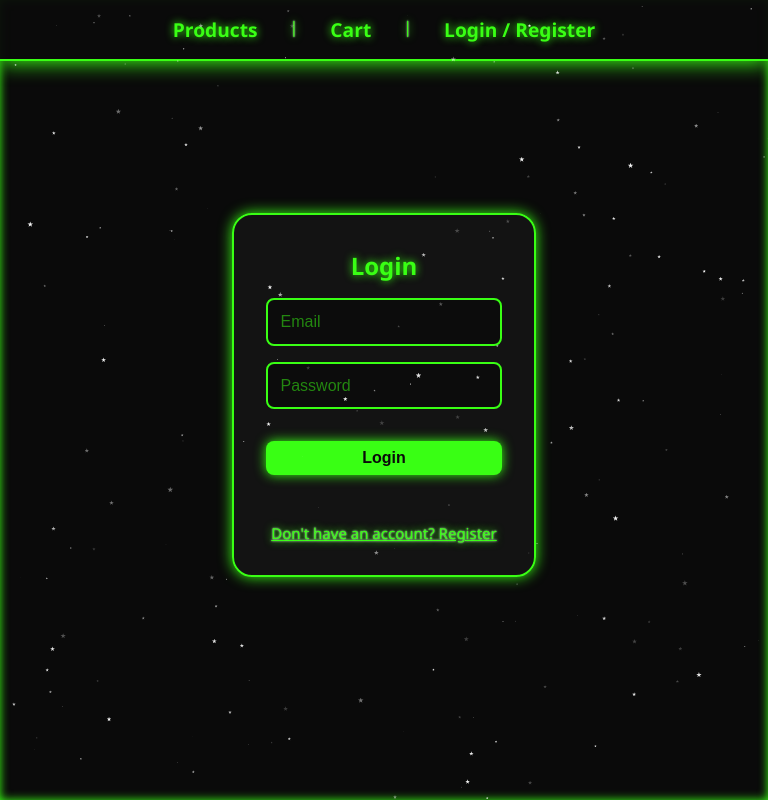
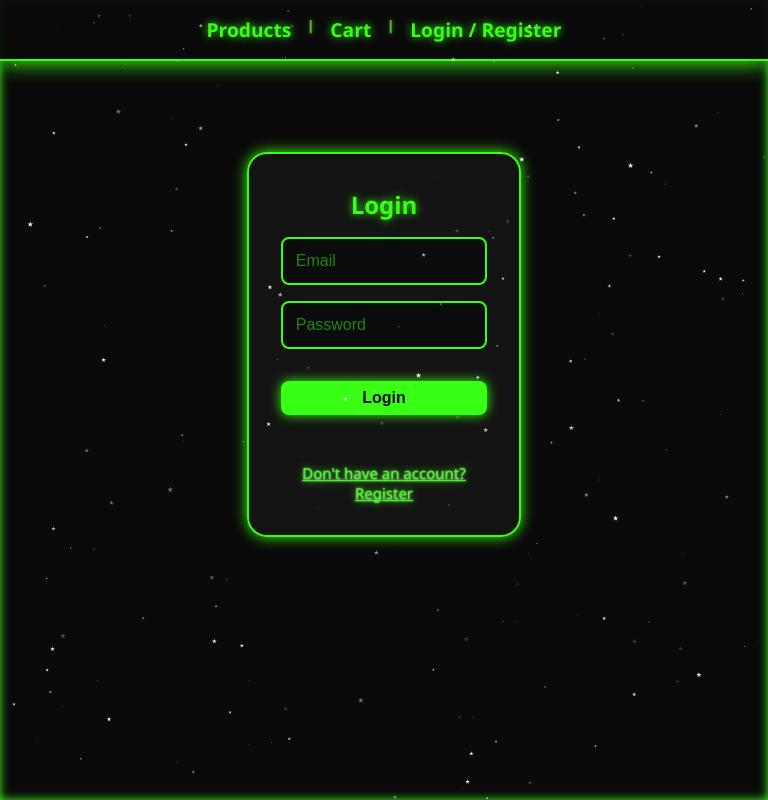
Before and after one commit to tusuii/Pcart, a React (Create React App) app in the folder client/: page /login in a window 768 px wide. Built offline with nearby package versions, Linux system fonts and the light colour scheme; the HTML template or start-up script is replaced by a standard one.

Commit message:
changes from mobile

```diff
--- a/client/src/App.css
+++ b/client/src/App.css
@@ -38,11 +38,11 @@
   text-shadow: 0 0 16px #39ff14;
 }
 
-/* for mobile devices */
-
-@media(min-width: 767px) {
-  .main-nav {
-
-  }
-
+@media(max-width:786px){
+.main-nav{
+justify-content:center;
+align-self:center;
+font-size: 0.8rem;
+gap:1rem;
 }
+}
--- a/client/src/components/Auth.css
+++ b/client/src/components/Auth.css
@@ -114,8 +114,8 @@
 /* Responsive Design */
 @media (max-width: 768px) {
   .auth-container {
-    width: auto;
-    margin: 50% auto;
+    width: 90%;
+    margin: 30% auto;
     padding: 2rem;
   }
 
```
